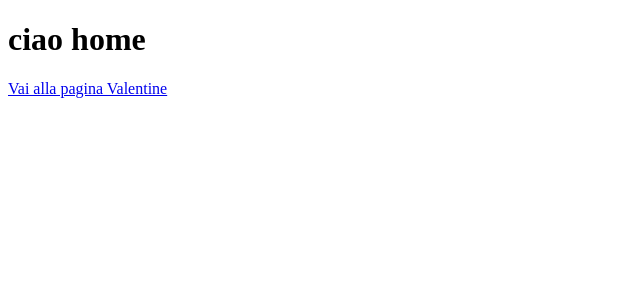
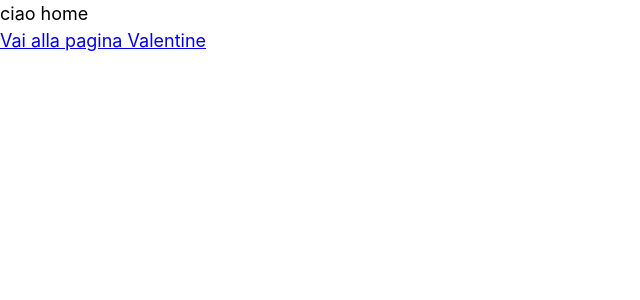
Before and after one commit to notspecia/valentine-day-funny, a Vue app: page / in a window 1280 px wide. Shown: the top 300 px of the page, without its empty margins (0-640 px from the left). Built offline with nearby package versions, Linux system fonts and the light colour scheme.

Commit message:
feat: setup scss and style files

```diff
--- a/src/main.js
+++ b/src/main.js
@@ -5,7 +5,7 @@
 import { router } from './router';
 
 // import scss custom main file + bootstrap styles + icons + js interactions
-// import '@/styles/main.scss';
+import '@/styles/main.scss';
 
 const app = createApp(App);
 app.use(router); // use router for navigation of pages
--- /dev/null
+++ b/src/styles/abstracts/_breakpoints.scss
@@ -0,0 +1,5 @@
+// breakpoints bootstrap per @media-query
+$breakpoint-sm: 575.99px;
+$breakpoint-md: 767.99px;
+$breakpoint-lg: 991.99px;
+$breakpoint-xl: 1199.99px;
--- /dev/null
+++ b/src/styles/abstracts/_index.scss
@@ -0,0 +1,2 @@
+@forward "breakpoints";
+@forward "typography";
--- /dev/null
+++ b/src/styles/abstracts/_typography.scss
@@ -0,0 +1,9 @@
+@import url('https://fonts.googleapis.com/css2?family=EB+Garamond:ital,wght@0,400..800;1,400..800&family=Fredoka:wght@300..700&family=Titillium+Web:ital,wght@0,200;0,300;0,400;0,600;0,700;0,900;1,200;1,300;1,400;1,600;1,700&display=swap');
+
+// font family definitions
+$font-family-base: 'Inter', sans-serif;
+$font-family-hand: 'Fredoka', sans-serif;
+
+// weight definitions
+$font-weight-normal: 400;
+$font-weight-bold: 700;
--- a/src/styles/base/_global.scss
+++ b/src/styles/base/_global.scss
@@ -0,0 +1,32 @@
+// exposed vars style scss
+@use '../abstracts/' as *;
+
+
+// rules globals on the project
+html {
+    box-sizing: border-box;
+    font-size: 18px; // base font-size adjusted whit rem em
+
+    @media screen and (max-width: $breakpoint-lg) {
+        font-size: 17px;
+    }
+
+    @media screen and (max-width:$breakpoint-sm) {
+        font-size: 16px;
+    }
+}
+
+*,
+*::after,
+*::before {
+    box-sizing: inherit;
+}
+
+body {
+    min-height: 100vh;
+    background: white;
+    color: black;
+    font-family: $font-family-base;
+    font-weight: $font-weight-normal;
+    line-height: 1.5;
+}
--- /dev/null
+++ b/src/styles/base/_reset.scss
@@ -0,0 +1,135 @@
+/* http://meyerweb.com/eric/tools/css/reset/
+   v2.0 | 20110126
+   License: none (public domain)
+*/
+
+html,
+body,
+div,
+span,
+applet,
+object,
+iframe,
+h1,
+h2,
+h3,
+h4,
+h5,
+h6,
+p,
+blockquote,
+pre,
+a,
+abbr,
+acronym,
+address,
+big,
+cite,
+code,
+del,
+dfn,
+em,
+img,
+ins,
+kbd,
+q,
+s,
+samp,
+small,
+strike,
+strong,
+sub,
+sup,
+tt,
+var,
+b,
+u,
+i,
+center,
+dl,
+dt,
+dd,
+ol,
+ul,
+li,
+fieldset,
+form,
+label,
+legend,
+table,
+caption,
+tbody,
+tfoot,
+thead,
+tr,
+th,
+td,
+article,
+aside,
+canvas,
+details,
+embed,
+figure,
+figcaption,
+footer,
+header,
+hgroup,
+menu,
+nav,
+output,
+ruby,
+section,
+summary,
+time,
+mark,
+audio,
+video {
+    margin: 0;
+    padding: 0;
+    border: 0;
+    font-size: 100%;
+    font: inherit;
+    vertical-align: baseline;
+}
+
+/* HTML5 display-role reset for older browsers */
+article,
+aside,
+details,
+figcaption,
+figure,
+footer,
+header,
+hgroup,
+menu,
+nav,
+section {
+    display: block;
+}
+
+body {
+    line-height: 1;
+}
+
+ol,
+ul {
+    list-style: none;
+}
+
+blockquote,
+q {
+    quotes: none;
+}
+
+blockquote:before,
+blockquote:after,
+q:before,
+q:after {
+    content: '';
+    content: none;
+}
+
+table {
+    border-collapse: collapse;
+    border-spacing: 0;
+}
```
Also changed, not shown: src/styles/main.scss (+7 -0 lines), src/styles/abstacts/_breakpoints.scss (deleted), src/styles/abstacts/_index.scss (deleted).
